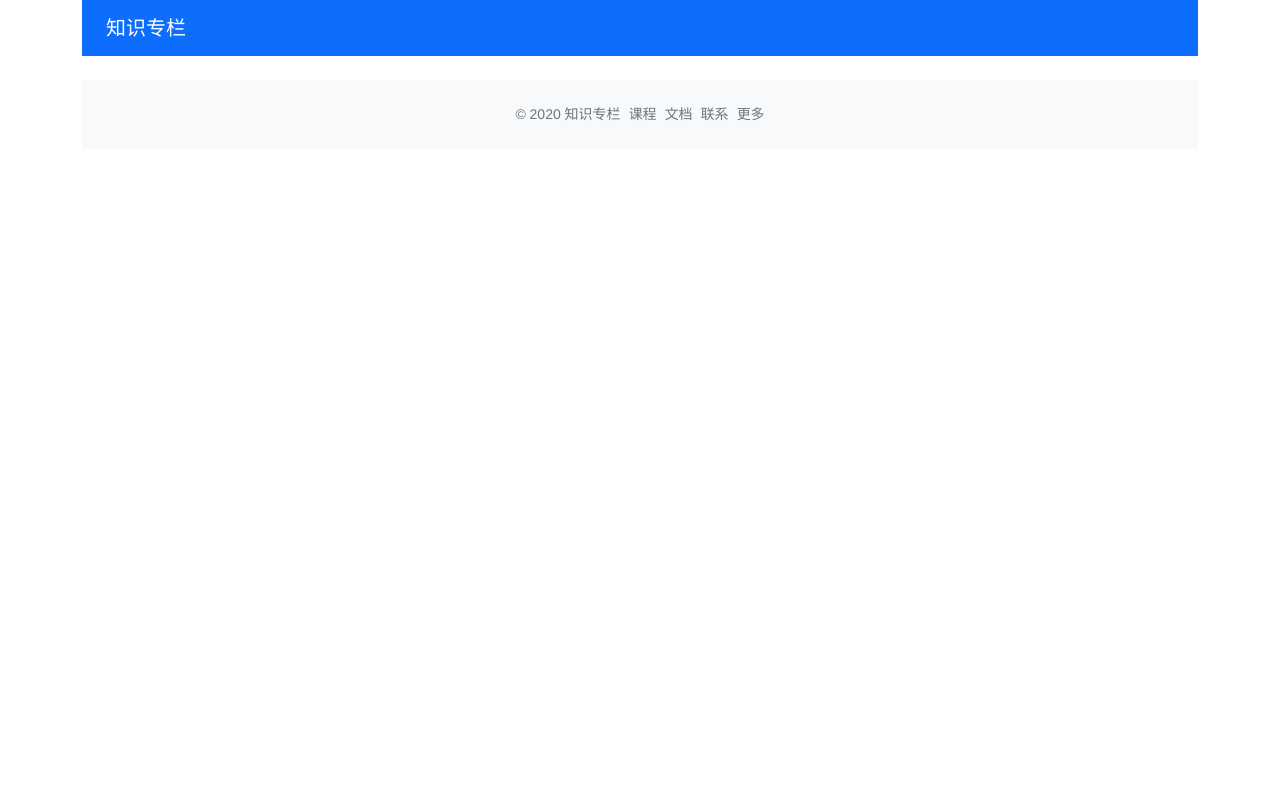
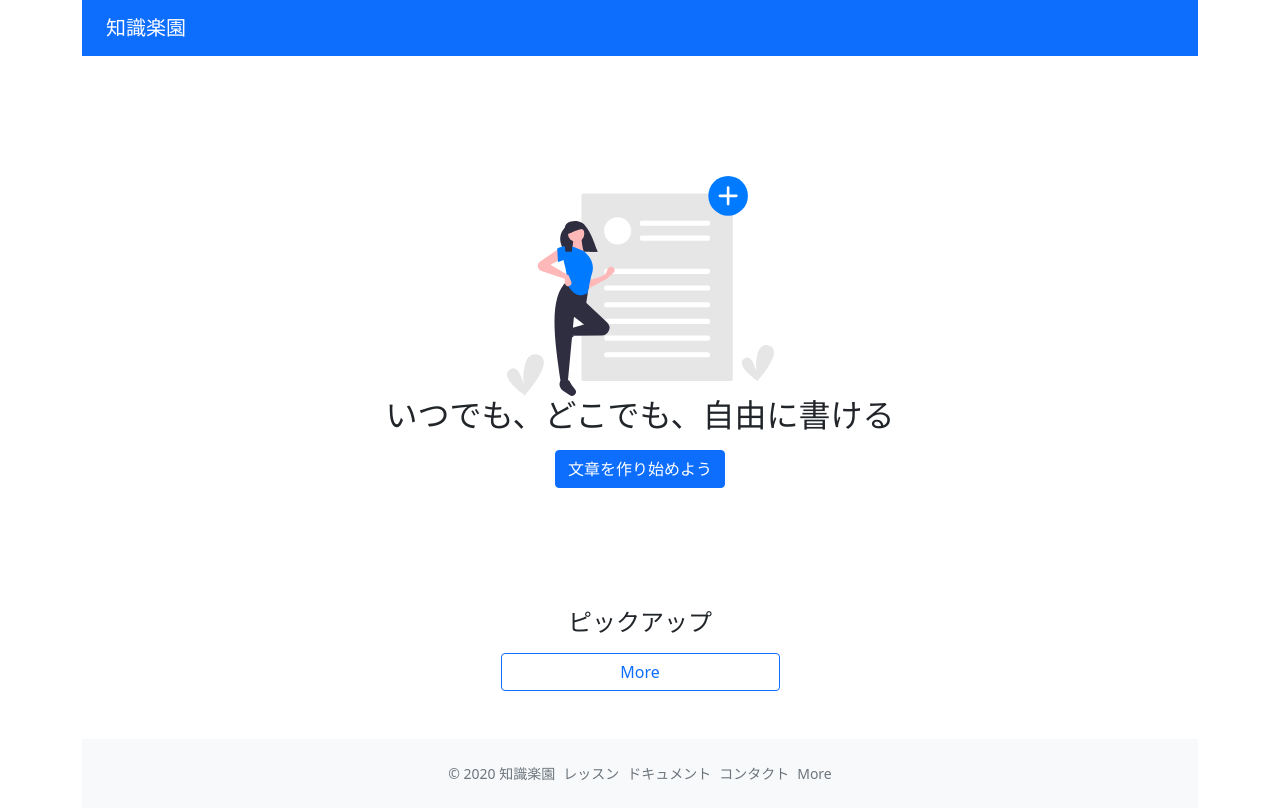
Before and after one commit to jsrdxzw/zheye, a Vue app: page / in a window 1280 px wide. Built offline with nearby package versions, Linux system fonts and the light colour scheme.

Commit message:
add simple home and loader

```diff
--- a/src/App.vue
+++ b/src/App.vue
@@ -1,38 +1,22 @@
 <template>
   <div class="container">
     <global-header/>
+    <loader v-if="isLoading"/>
     <router-view/>
     <global-footer/>
   </div>
 </template>
 <script lang="ts">
 import 'bootstrap/dist/css/bootstrap.min.css'
-import { defineComponent } from 'vue'
+import { defineComponent, ref } from 'vue'
 import GlobalHeader from '@/components/GlobalHeader.vue'
 import GlobalFooter from '@/components/GlobalFooter.vue'
+import Loader from '@/components/Loader.vue'
 export default defineComponent({
-  components: { GlobalFooter, GlobalHeader }
+  components: { GlobalFooter, GlobalHeader, Loader },
+  setup () {
+    const isLoading = ref(false)
+    return { isLoading }
+  }
 })
 </script>
-<style lang="less">
-#app {
-  font-family: Avenir, Helvetica, Arial, sans-serif;
-  -webkit-font-smoothing: antialiased;
-  -moz-osx-font-smoothing: grayscale;
-  text-align: center;
-  color: #2c3e50;
-}
-
-#nav {
-  padding: 30px;
-
-  a {
-    font-weight: bold;
-    color: #2c3e50;
-
-    &.router-link-exact-active {
-      color: #42b983;
-    }
-  }
-}
-</style>
--- a/src/components/GlobalFooter.vue
+++ b/src/components/GlobalFooter.vue
@@ -2,11 +2,11 @@
   <footer class="text-center py-4 text-secondary bg-light mt-6">
     <small>
       <ul class="list-inline mb-0">
-        <li class="list-inline-item">© 2020 知识专栏</li>
-        <li class="list-inline-item">课程</li>
-        <li class="list-inline-item">文档</li>
-        <li class="list-inline-item">联系</li>
-        <li class="list-inline-item">更多</li>
+        <li class="list-inline-item">© 2020 知識楽園</li>
+        <li class="list-inline-item">レッスン</li>
+        <li class="list-inline-item">ドキュメント</li>
+        <li class="list-inline-item">コンタクト</li>
+        <li class="list-inline-item">More</li>
       </ul>
     </small>
   </footer>
--- a/src/components/GlobalHeader.vue
+++ b/src/components/GlobalHeader.vue
@@ -1,6 +1,6 @@
 <template>
 <nav class="navbar navbar-dark bg-primary justify-content-between mb-4 px-4">
-  <router-link class="navbar-brand" to="/">知识专栏</router-link>
+  <router-link class="navbar-brand" to="/">知識楽園</router-link>
 </nav>
 </template>
 
--- /dev/null
+++ b/src/components/Loader.vue
@@ -0,0 +1,49 @@
+<template>
+<teleport to="#back">
+  <div :style="{backgroundColor: background || ''}" class="d-flex justify-content-center align-items-center h-100 w-100 loading-container">
+    <div class="loading-content">
+      <div class="spinner-border text-primary" role="status"/>
+      <p v-if="text" class="text-primary small">{{text}}</p>
+    </div>
+  </div>
+</teleport>
+</template>
+
+<script lang="ts">
+import { defineComponent, onUnmounted } from 'vue'
+export default defineComponent({
+  name: 'Loader',
+  props: {
+    text: {
+      type: String,
+      required: false,
+      default: 'loading...'
+    },
+    background: {
+      type: String,
+      required: false
+    }
+  },
+  setup () {
+    // before component is instanced
+    // we can create teleport div previously
+    const node = document.createElement('div')
+    node.id = 'back'
+    document.body.appendChild(node)
+    // If we use v-if, then we should remove #back before unmount
+    onUnmounted(() => {
+      document.body.removeChild(node)
+    })
+  }
+})
+</script>
+<style scoped>
+.loading-container {
+  background: rgba(255, 255, 255, .5);
+  z-index: 100;
+  position: fixed;
+  top: 0;
+  left: 0;
+  text-align: center;
+}
+</style>
--- a/src/views/Home.vue
+++ b/src/views/Home.vue
@@ -1,5 +1,22 @@
 <template>
-  <div class="home">
+  <div class="home-page">
+    <section class="py-5 text-center container">
+      <div class="row py-lg-5">
+        <div class="col-lg-6 col-md-8 mx-auto">
+          <img src="../assets/callout.svg" alt="callout" class="w-50"/>
+          <h2 class="font-weight-light">いつでも、どこでも、自由に書ける</h2>
+          <p>
+            <a href="#" class="btn btn-primary my-2">文章を作り始めよう</a>
+          </p>
+        </div>
+      </div>
+    </section>
+    <h4 class="font-weight-bold text-center">ピックアップ</h4>
+    <button
+      class="btn btn-outline-primary mt-2 mb-5 mx-auto btn-block w-25"
+    >
+      More
+    </button>
   </div>
 </template>
 
@@ -10,3 +27,9 @@ export default defineComponent({
   name: 'Home'
 })
 </script>
+<style scoped lang="less">
+.home-page {
+  display: flex;
+  flex-direction: column;
+}
+</style>
```
